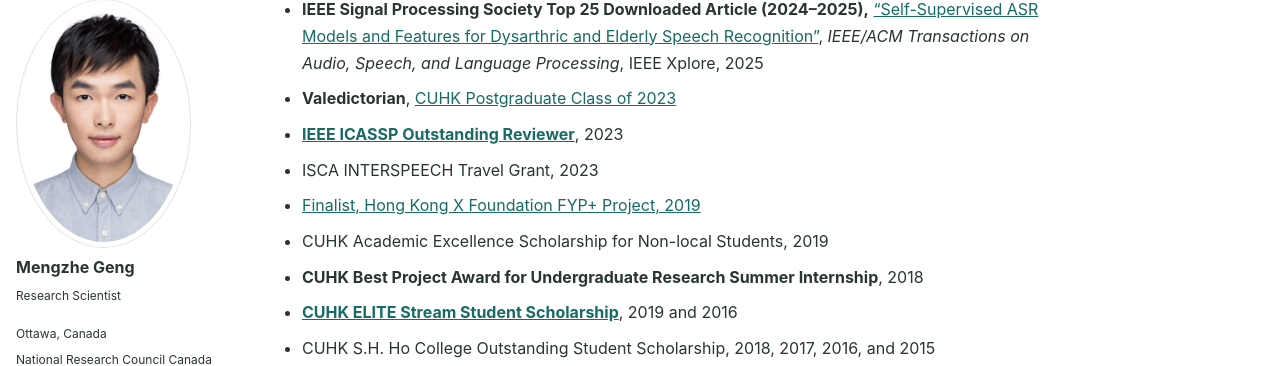
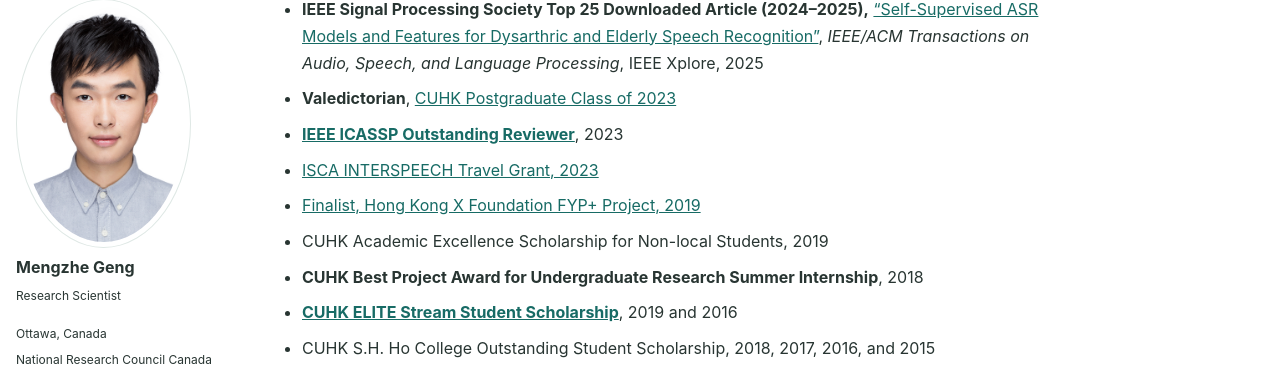
Before and after one commit to MENGZHEGENG/MENGZHEGENG.github.io, a Jekyll site: the page built from _pages/about.md, in a window 1280 px wide and 900 px high, scrolled down 2640 px. Shown: the part 96-462 px from the top of the window. Built offline with Jekyll 4.4.1, drawn with Linux system fonts in a browser that asks for light colours; some web fonts are replaced.

Commit message:
Link INTERSPEECH travel grant award

```diff
--- a/_pages/about.md
+++ b/_pages/about.md
@@ -174,7 +174,7 @@ classes: wide
   <li class="award-item"><strong>IEEE Signal Processing Society Top 25 Downloaded Article (2024–2025),</strong> <a href="https://ieeexplore.ieee.org/document/10584335/" target="_blank" rel="noopener noreferrer">“Self-Supervised ASR Models and Features for Dysarthric and Elderly Speech Recognition”</a>, <em>IEEE/ACM Transactions on Audio, Speech, and Language Processing</em>, IEEE Xplore, 2025</li>
   <li class="award-item"><strong>Valedictorian</strong>, <a href="https://www.cpr.cuhk.edu.hk/en/press/cuhk-holds-92nd-congregation-for-the-conferment-of-degrees/" target="_blank" rel="noopener noreferrer">CUHK Postgraduate Class of 2023</a></li>
   <li class="award-item"><strong><a href="https://2023.ieeeicassp.org/outstanding-reviewer-recognitions/" target="_blank" rel="noopener noreferrer">IEEE ICASSP Outstanding Reviewer</a></strong>, 2023</li>
-  <li class="award-item">ISCA INTERSPEECH Travel Grant, 2023</li>
+  <li class="award-item"><a href="https://interspeech2023.org/travel-grants/" target="_blank" rel="noopener noreferrer">ISCA INTERSPEECH Travel Grant, 2023</a></li>
   <li class="award-item"><a href="https://www.hkxfoundation.org/aboutus" target="_blank" rel="noopener noreferrer">Finalist, Hong Kong X Foundation FYP+ Project, 2019</a></li>
   <li class="award-item">CUHK Academic Excellence Scholarship for Non-local Students, 2019</li>
   <li class="award-item"><strong>CUHK Best Project Award for Undergraduate Research Summer Internship</strong>, 2018</li>
```
